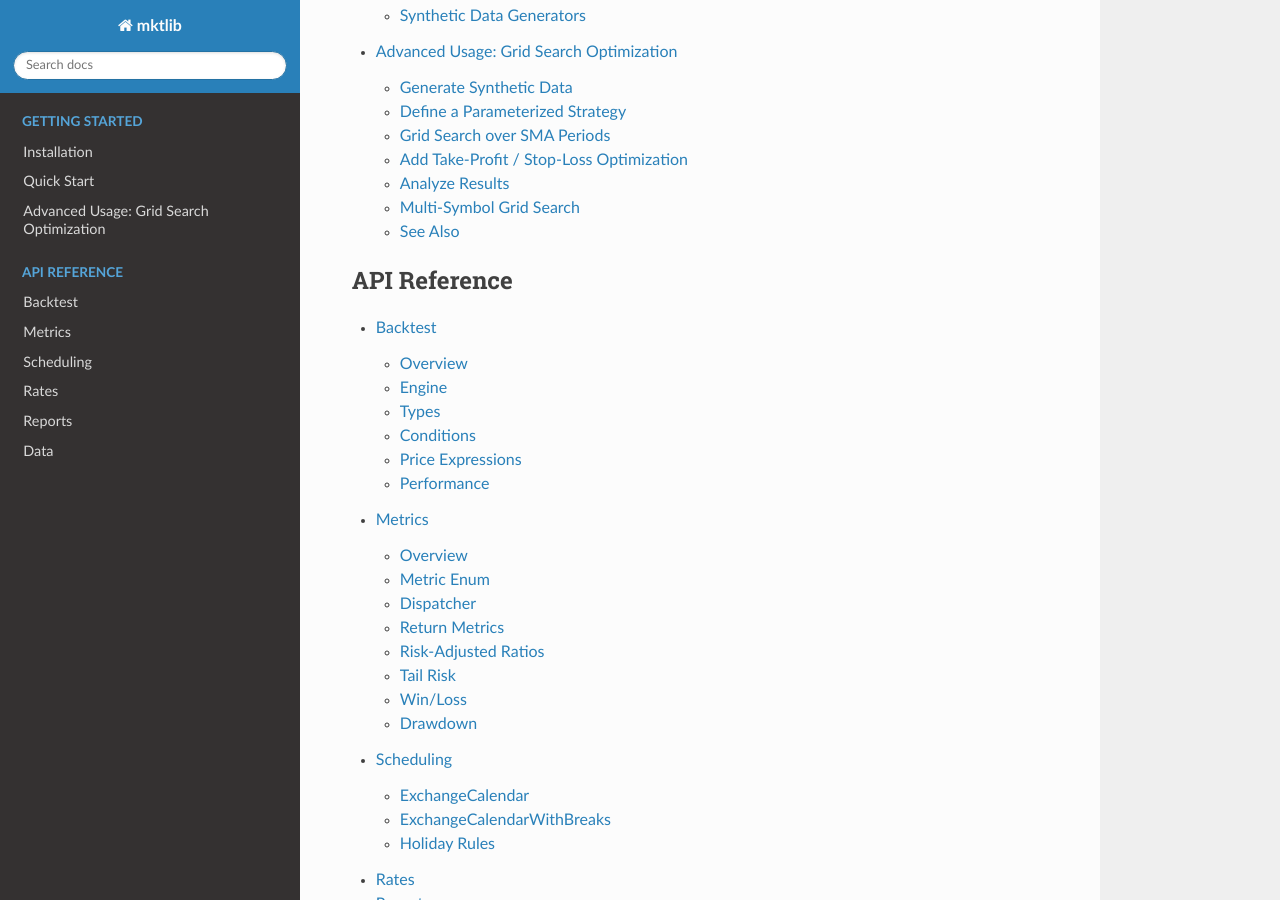
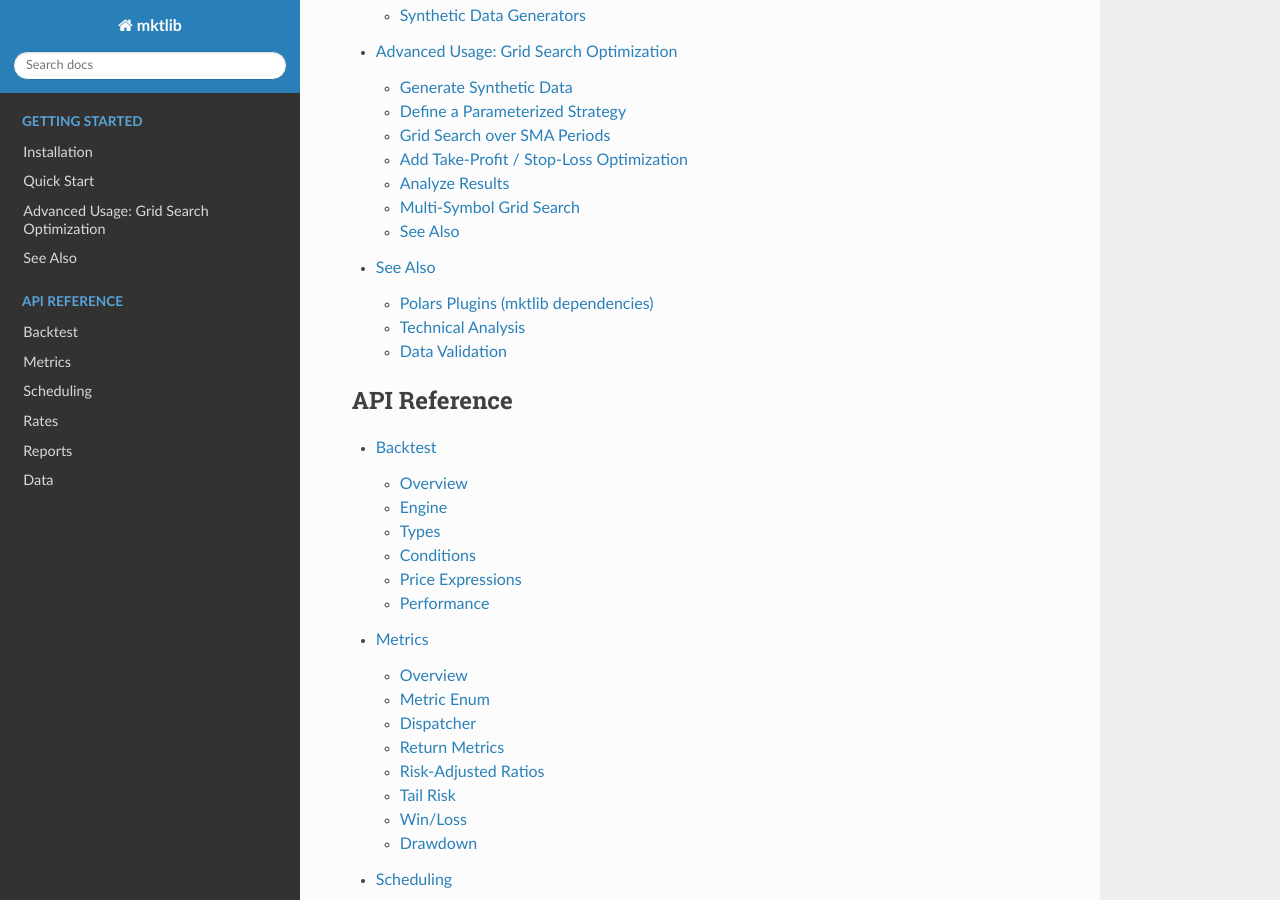
Before and after one commit to mattbuck85/polars-mktlib, a Sphinx documentation site: the page built from docs/index.rst, in a window 1280 px wide and 900 px high, scrolled down 624 px. Built offline with Sphinx 7.4.7 and the Read the Docs theme 3.1.0, drawn with Linux system fonts in a browser that asks for light colours; part of the change alters nothing that is shown.

Commit message:
docs: add "See Also" ecosystem page
Link complementary libraries (polars-rfft, polars-sdist, polars-talib,
pandera) with descriptions of how they relate to mktlib.

Co-Authored-By: Claude Opus 4.6 <noreply@anthropic.com>

```diff
--- /dev/null
+++ b/docs/ecosystem.rst
@@ -0,0 +1,35 @@
+See Also
+========
+
+Libraries that complement mktlib, grouped by role.
+
+Polars Plugins (mktlib dependencies)
+-------------------------------------
+
+`polars-rfft <https://github.com/mattbuck85/polars-rfft>`_
+   Polars plugin wrapping `RustFFT <https://github.com/ejmahler/RustFFT>`_
+   for FFT/IFFT as Polars expressions.
+   Used by :mod:`mktlib.data` (``fractional_random_walk``) for Davies-Harte
+   circulant embedding.
+
+`polars-sdist <https://github.com/mattbuck85/polars-sdist>`_
+   Polars plugin wrapping Rust's `rand_distr <https://docs.rs/rand_distr>`_
+   for statistical distribution sampling (normal, lognormal, uniform, etc.)
+   as Polars expressions.
+   Used by :mod:`mktlib.data` generators and ``ticks_to_ohlcv`` volume
+   synthesis.
+
+Technical Analysis
+------------------
+
+`polars-talib <https://github.com/Yvictor/polars_ta_extension>`_ (PyPI: ``polars_talib``)
+   150+ TA-Lib indicators as native Polars expressions via Rust bindings.
+   ~150x faster than pandas + talib for multi-symbol ``.over()`` workflows.
+
+Data Validation
+---------------
+
+`pandera[polars] <https://github.com/pandera-dev/pandera>`_ (PyPI: ``pip install pandera[polars]``)
+   DataFrame schema validation and type hints for Polars.
+   Define column types, value ranges, and custom checks as declarative
+   schemas.
--- a/docs/index.rst
+++ b/docs/index.rst
@@ -18,6 +18,7 @@ Polars-native financial market toolkit.
    installation
    quickstart
    advanced
+   ecosystem
 
 .. toctree::
    :maxdepth: 2
```
